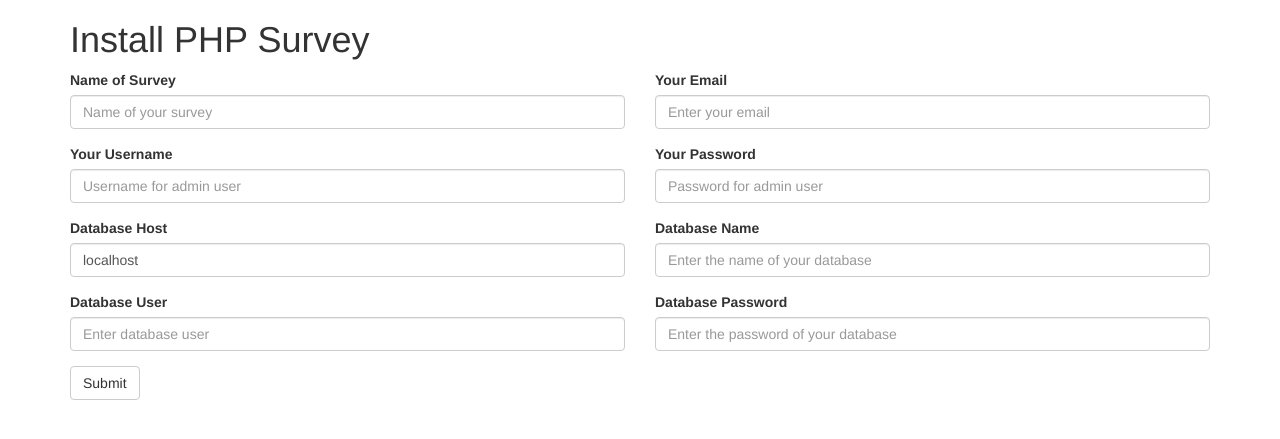
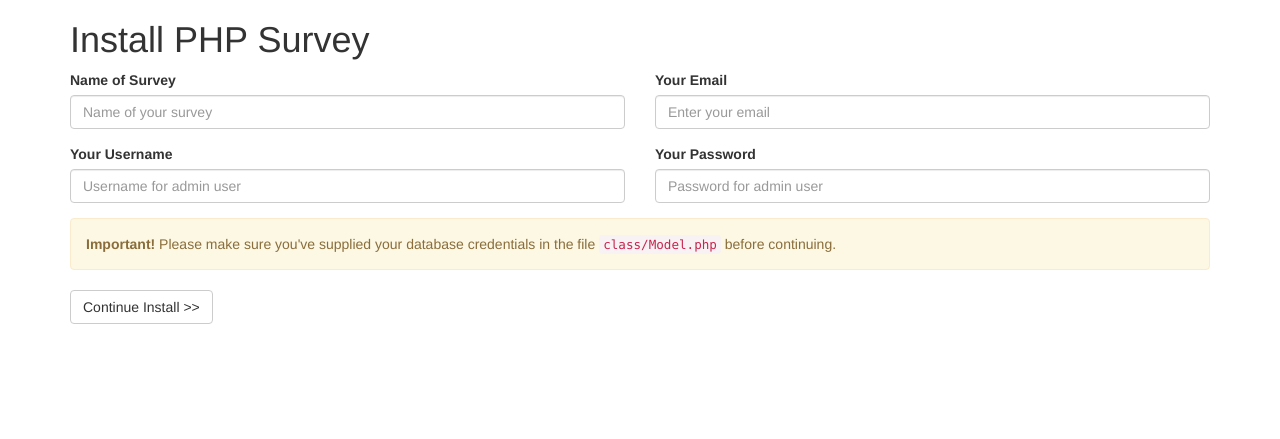
Before and after one commit to blazerunner44/survey, a PHP site: page /install.php in a window 1280 px wide. Shown: the top 439 px of the page. Run offline with PHP 8.4, Linux system fonts and the light colour scheme; data that the repository does not hold is empty.

Commit message:
Fixed install

```diff
--- a/admin/updateSettings.php
+++ b/admin/updateSettings.php
@@ -1,12 +1,12 @@
 <?php
-require('../mysql.php');
+require('../class/Model.php');
+$con = Model::getConnection();
 
 //Prepared statement for DB
 $stmt = mysqli_prepare($con, "UPDATE settings SET value=? WHERE name=?");
 
 	foreach($_POST as $setting=>$value){
-		echo $setting;
-		echo $value;
+		$value = nl2br(htmlentities($value));
 		$bind = mysqli_stmt_bind_param($stmt, "ss", $value, $setting);
         mysqli_stmt_execute($stmt);
 	}
--- a/class/Model.php
+++ b/class/Model.php
@@ -2,6 +2,15 @@
 require_once __DIR__ . '/BuilderContainer.php';
 abstract class Model{
 	public $pk;
+
+	public static function getConnection(){
+		return mysqli_connect(
+			'localhost', //Database server
+			'admin_survey', //Database user
+			'survey', //Database password
+			'admin_survey' //Database name
+		);
+	}
 
 	public static function all(){
 		$columns = self::getArgsList();
@@ -97,15 +106,6 @@ abstract class Model{
 		}
 	}
 
-	public function getConnection(){
-		return mysqli_connect(
-			'localhost', //Database server
-			'admin_survey', //Database user
-			'survey', //Database password
-			'admin_survey' //Database name
-		);
-	}
-
 	private static function getArgsList($method = '__construct'){
 		$list = array();
 		$r = new ReflectionMethod(get_called_class(), $method);
--- a/install.php
+++ b/install.php
@@ -1,11 +1,7 @@
 <?php
+require_once 'class/Model.php';
 if($_POST['submit']){
-	$myfile = fopen("mysql.php", "w") or die("Unable to open file!");
-	$txt = "<?php \$con = mysqli_connect('{$_POST[host]}','{$_POST[user]}','{$_POST[dbPassword]}','{$_POST[dbName]}'); ?>";
-	fwrite($myfile, $txt);
-
-	require('mysql.php');
-
+	$con = Model::getConnection();
 	//Create QUESTIONS table
 	$query="CREATE TABLE questions (
 	id INT(11) AUTO_INCREMENT PRIMARY KEY,
@@ -39,7 +35,7 @@ if($_POST['submit']){
 	//Populate settings table
 	mysqli_query($con, "INSERT INTO settings (name,value) VALUES ('name', '$_POST[name]')");
 	mysqli_query($con, "INSERT INTO settings (name,value) VALUES ('email', '$_POST[email]')");
-	mysqli_query($con, "INSERT INTO settings (name,value) VALUES ('email', 'Default survey description')");
+	mysqli_query($con, "INSERT INTO settings (name,value) VALUES ('description', 'Default survey description')");
 
 	//Create USERS table
 	$query="CREATE TABLE users (
@@ -87,35 +83,10 @@ if($_POST['submit']){
 			    <input type="password" class="form-control" id="password" name="password" placeholder="Password for admin user">
 			</div>
 		</div>
-		<div class="row">
-			<div class="col-sm-6">
-				<div class="form-group">
-				    <label for="host">Database Host</label>
-				    <input type="text" class="form-control" id="host" name="host" value="localhost" placeholder="Enter the database host address">
-				</div>
-			</div>
-			<div class="col-sm-6">
-				<div class="form-group">
-				    <label for="dbName">Database Name</label>
-				    <input type="text" class="form-control" id="dbName" name="dbName" placeholder="Enter the name of your database">
-				</div>
-			</div>
-		</div>
-		<div class="row">
-			<div class="col-sm-6">
-				<div class="form-group">
-				    <label for="user">Database User</label>
-				    <input type="text" class="form-control" id="user" name="user" placeholder="Enter database user">
-				</div>
-			</div>
-			<div class="col-sm-6">
-				<div class="form-group">
-				    <label for="dbPassword">Database Password</label>
-				    <input type="password" class="form-control" id="dbPassword" name="dbPassword" placeholder="Enter the password of your database">
-				</div>
-			</div>
+		<div class="alert alert-warning">
+			<p><strong>Important!</strong> Please make sure you've supplied your database credentials in the file <code>class/Model.php</code> before continuing.</p>
 		</div>
 
-		<input type="submit" class="btn btn-default" name="submit"/>
+		<input type="submit" class="btn btn-default" name="submit" value="Continue Install >>" />
 	</div>
 	</form>
```
Also changed, not shown: admin/results.php (+4 -6 lines), class/Survey.php (+13 -2 lines), index.php (+12 -8 lines).
